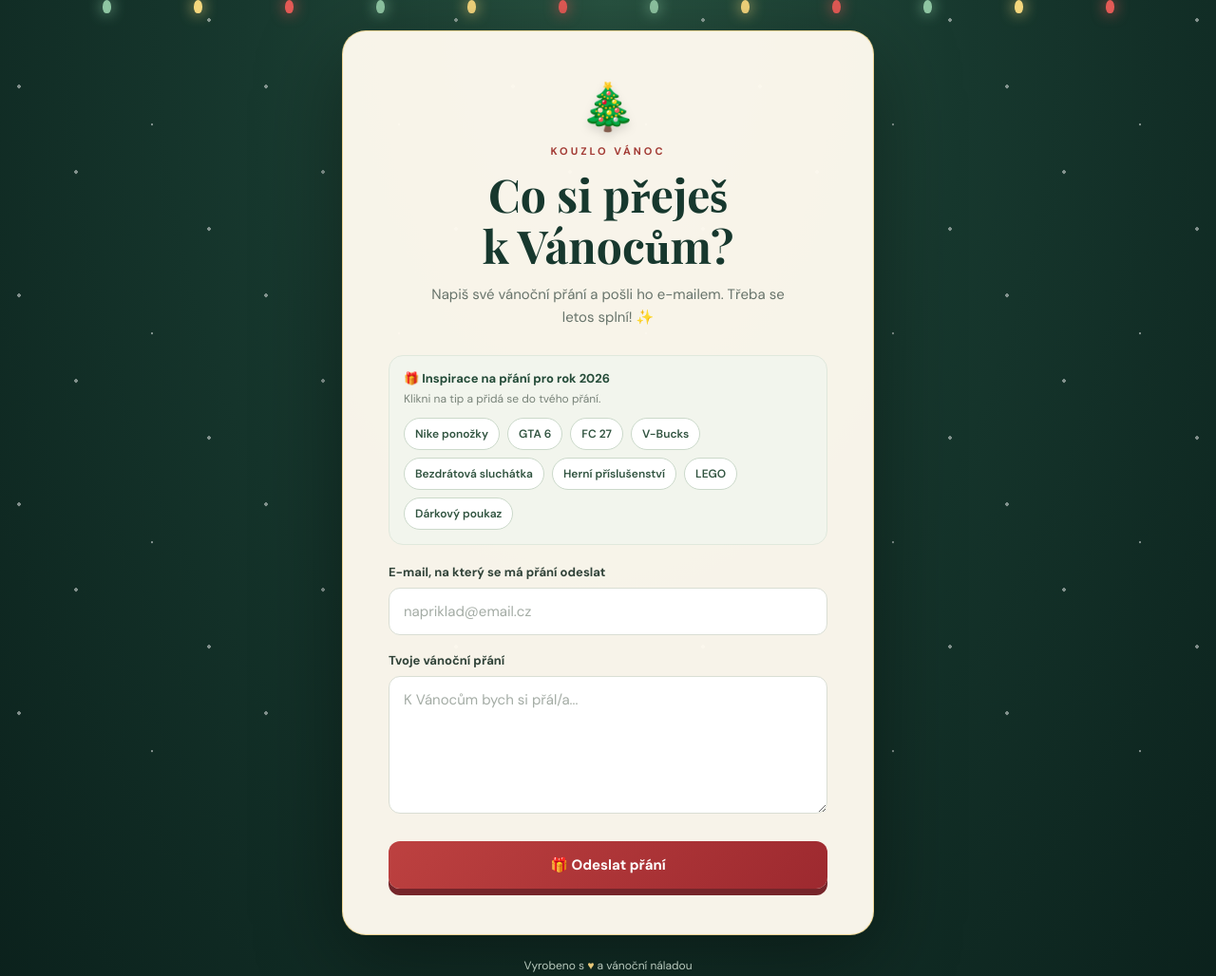
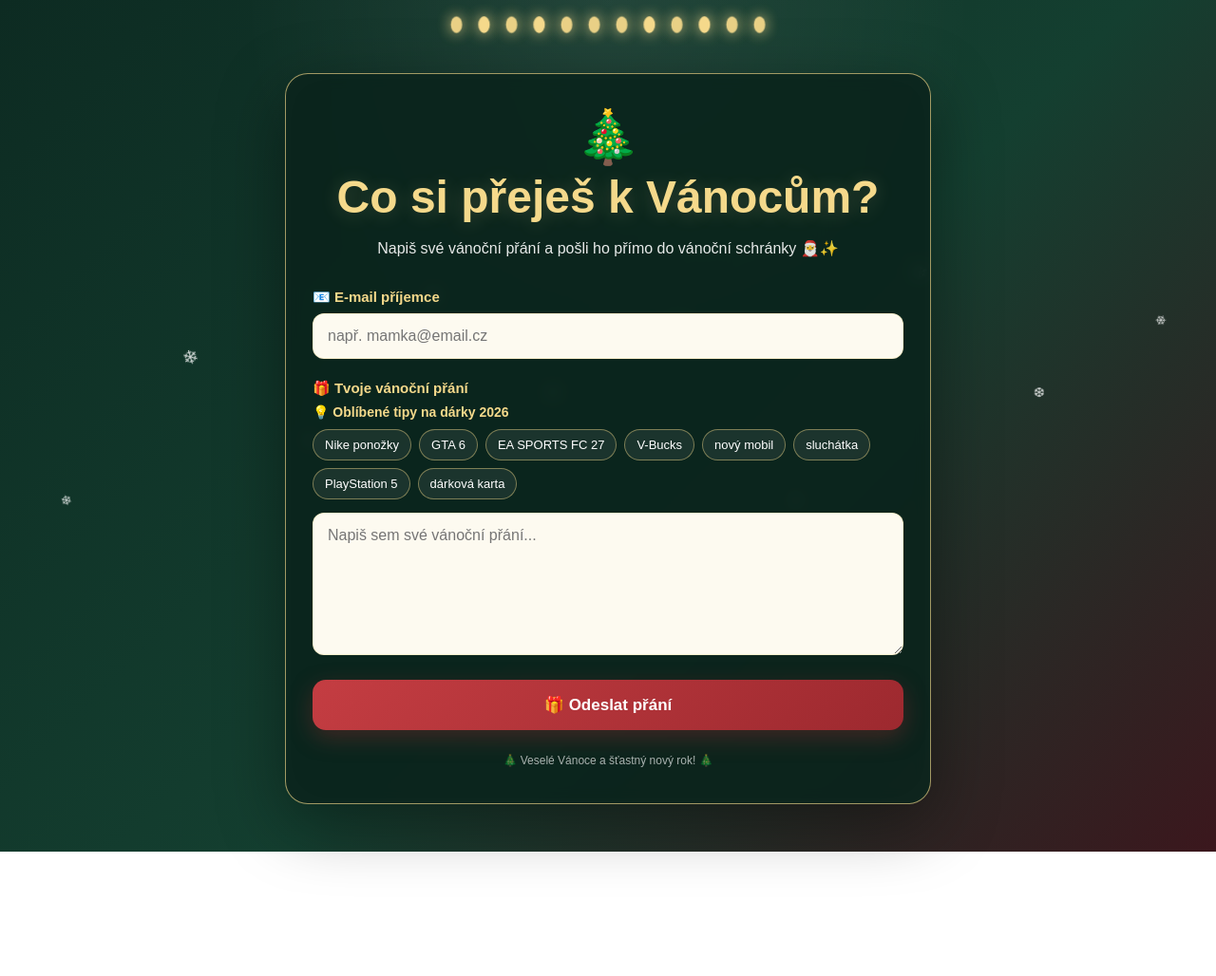
Before and after one commit to Tomi6587/Vanocni-prany, a plain HTML site: page index.html in a window 1280 px wide. Shown: the whole page at 95% size. After the commit the page ends 897 px from the top, so only its background shows below. Drawn offline with nearby package versions, Linux system fonts and the light colour scheme.

Commit message:
Refactor index.html for improved structure and styling

```diff
--- a/index.html
+++ b/index.html
@@ -3,165 +3,550 @@
 <head>
   <meta charset="UTF-8">
   <meta name="viewport" content="width=device-width, initial-scale=1.0">
-  <meta name="theme-color" content="#102b24">
+
   <title>Vánoční přání 🎄</title>
-  <link rel="preconnect" href="https://fonts.googleapis.com">
-  <link rel="preconnect" href="https://fonts.gstatic.com" crossorigin>
-  <link href="https://fonts.googleapis.com/css2?family=DM+Sans:wght@400;500;600;700&family=Playfair+Display:wght@600;700;800&display=swap" rel="stylesheet">
+
+  <!-- EmailJS -->
+  <script src="https://cdn.jsdelivr.net/npm/@emailjs/browser@4/dist/email.min.js"></script>
+
   <style>
-    :root { --green:#102b24; --green2:#183c31; --red:#b93636; --cream:#fffaf0; --gold:#e8c879; }
-    * { box-sizing:border-box }
+    * {
+      box-sizing: border-box;
+    }
+
     body {
-      margin:0; min-height:100vh; color:var(--cream); font-family:"DM Sans",sans-serif;
-      background: radial-gradient(ellipse at 50% 0%, #285341 0%, #17382e 42%, #0b211c 100%);
-      display:grid; place-items:center; padding:32px 16px; overflow-x:hidden; position:relative;
+      margin: 0;
+      min-height: 100vh;
+      font-family: Arial, Helvetica, sans-serif;
+      color: #fff;
+      background:
+        radial-gradient(circle at top, rgba(255,255,255,.08), transparent 35%),
+        linear-gradient(135deg, #0d2b22, #143f30 55%, #3b171d);
+      overflow-x: hidden;
     }
-    body::before {
-      content:""; position:fixed; inset:0; pointer-events:none; opacity:.48;
-      background-image: radial-gradient(2px 2px at 20px 30px,#fff 98%,transparent),
-        radial-gradient(2px 2px at 80px 120px,#fff 98%,transparent),
-        radial-gradient(1.5px 1.5px at 160px 70px,#fff 98%,transparent),
-        radial-gradient(2px 2px at 220px 180px,#fff 98%,transparent);
-      background-size:260px 220px; animation:snow 18s linear infinite;
+
+    /* SNÍH */
+    .snow {
+      position: fixed;
+      inset: 0;
+      pointer-events: none;
+      overflow: hidden;
+      z-index: 1;
     }
-    @keyframes snow { to { background-position:0 220px } }
-    .lights { position:fixed; top:0; left:0; right:0; display:flex; justify-content:space-around; padding:0 5%; pointer-events:none }
-    .lights span { width:9px; height:14px; border-radius:50% 50% 45% 45%; background:#f5d77d; box-shadow:0 0 15px currentColor; color:#f5d77d; margin-top:0; position:relative }
-    .lights span:nth-child(3n) { background:#e45b56;color:#e45b56 }
-    .lights span:nth-child(3n+1) { background:#8fc6a3;color:#8fc6a3 }
-    .lights span::before { content:""; position:absolute; width:1px;height:10px;background:#c5b99b;left:4px;top:-10px }
-    .card {
-      width:min(100%,560px); background:rgba(255,250,240,.97); color:#24352c;
-      border:1px solid rgba(232,200,121,.75); border-radius:25px; padding:clamp(25px,6vw,48px);
-      box-shadow:0 25px 90px #0006; position:relative; z-index:1; text-align:center;
+
+    .snow span {
+      position: absolute;
+      top: -20px;
+      color: white;
+      font-size: 14px;
+      opacity: .8;
+      animation: fall linear infinite;
     }
-    .icon { font-size:48px; margin-bottom:8px; filter:drop-shadow(0 5px 5px #0002) }
-    .eyebrow { color:#a33b35; text-transform:uppercase; letter-spacing:3px; font-size:11px; font-weight:700 }
-    h1 { font-family:"Playfair Display",serif; color:#17382e; font-size:clamp(34px,7vw,48px); line-height:1.12; margin:12px 0 }
-    .intro { color:#68746b; font-size:15px; line-height:1.6; margin:0 auto 28px; max-width:390px }
-    label { display:block; text-align:left; font-weight:700; font-size:13px; margin:18px 0 8px; color:#304238 }
-    input, textarea {
-      width:100%; border:1px solid #d9ded4; background:#fff; border-radius:12px;
-      padding:14px 15px; font:inherit; font-size:15px; color:#26372d; outline:none; transition:.2s;
+
+    .snow span:nth-child(1) { left: 5%; animation-duration: 8s; }
+    .snow span:nth-child(2) { left: 15%; animation-duration: 11s; font-size: 20px; }
+    .snow span:nth-child(3) { left: 25%; animation-duration: 9s; }
+    .snow span:nth-child(4) { left: 35%; animation-duration: 13s; font-size: 18px; }
+    .snow span:nth-child(5) { left: 45%; animation-duration: 10s; }
+    .snow span:nth-child(6) { left: 55%; animation-duration: 12s; font-size: 22px; }
+    .snow span:nth-child(7) { left: 65%; animation-duration: 8s; }
+    .snow span:nth-child(8) { left: 75%; animation-duration: 14s; font-size: 19px; }
+    .snow span:nth-child(9) { left: 85%; animation-duration: 10s; }
+    .snow span:nth-child(10) { left: 95%; animation-duration: 12s; }
+
+    @keyframes fall {
+      0% {
+        transform: translateY(-30px) rotate(0deg);
+      }
+      100% {
+        transform: translateY(110vh) rotate(360deg);
+      }
     }
-    input:focus, textarea:focus { border-color:#39745b; box-shadow:0 0 0 3px #39745b20 }
-    textarea { min-height:145px; resize:vertical }
-    input::placeholder, textarea::placeholder { color:#a4aca5 }
-    button {
-      width:100%; border:0; border-radius:12px; padding:15px 20px; margin-top:24px;
-      background:linear-gradient(135deg,#bd4140,#9d292f); color:white; font:700 15px "DM Sans",sans-serif;
-      cursor:pointer; box-shadow:0 7px 0 #76252a; transition:transform .15s,filter .15s;
+
+    /* SVĚTÝLKA */
+    .lights {
+      position: relative;
+      z-index: 5;
+      display: flex;
+      justify-content: center;
+      gap: 18px;
+      padding: 18px 10px 8px;
     }
-    button:hover { filter:brightness(1.08); transform:translateY(-1px) }
-    button:active { transform:translateY(3px); box-shadow:0 4px 0 #76252a }
-    button:disabled { opacity:.65; cursor:wait; transform:none }
-    .suggestions { text-align:left; background:#f2f5ed; border:1px solid #e0e8dc; border-radius:15px; padding:15px; margin:0 0 20px }
-    .suggestions-heading { color:#244b38; font-weight:700; font-size:13px }
-    .suggestions-note { color:#788379; font-size:12px; margin:5px 0 12px }
-    .chips { display:flex; flex-wrap:wrap; gap:8px }
-    .chip { width:auto; margin:0; padding:8px 11px; border:1px solid #cbd9ca; border-radius:999px; background:#fff; color:#315440; box-shadow:none; font:600 12px "DM Sans",sans-serif }
-    .chip:hover { background:#e5efe3; filter:none; transform:translateY(-1px) }
-    .message { display:none; margin-top:18px; border-radius:12px; padding:14px; font-size:14px; line-height:1.5 }
-    .message.success { display:block; background:#e6f4e9; color:#245c36 }
-    .message.error { display:block; background:#fbe9e7; color:#96352e }
-    .footer { color:#b8c9bd; font-size:12px; margin-top:24px; position:relative; z-index:1; text-align:center }
-    .footer span { color:var(--gold) }
-    .hp { position:absolute; left:-5000px; }
+
+    .bulb {
+      width: 11px;
+      height: 16px;
+      border-radius: 50%;
+      background: #f5d98b;
+      box-shadow: 0 0 14px #f5d98b;
+      animation: blink 1.5s infinite alternate;
+    }
+
+    .bulb:nth-child(2n) {
+      animation-delay: .5s;
+    }
+
+    .bulb:nth-child(3n) {
+      animation-delay: 1s;
+    }
+
+    @keyframes blink {
+      from {
+        opacity: .35;
+        transform: scale(.9);
+      }
+      to {
+        opacity: 1;
+        transform: scale(1.1);
+      }
+    }
+
+    /* HLAVNÍ */
+    .container {
+      position: relative;
+      z-index: 2;
+      width: min(92%, 680px);
+      margin: 35px auto 50px;
+      padding: 34px 28px 38px;
+      background: rgba(10, 36, 28, .91);
+      border: 1px solid rgba(245, 217, 139, .65);
+      border-radius: 24px;
+      box-shadow:
+        0 20px 70px rgba(0, 0, 0, .4),
+        inset 0 0 40px rgba(255, 255, 255, .02);
+      backdrop-filter: blur(8px);
+    }
+
+    .tree {
+      text-align: center;
+      font-size: 55px;
+      margin-bottom: 5px;
+    }
+
+    h1 {
+      text-align: center;
+      margin: 0;
+      color: #f5d98b;
+      font-size: clamp(30px, 7vw, 48px);
+      line-height: 1.1;
+      text-shadow: 0 2px 20px rgba(245, 217, 139, .2);
+    }
+
+    .subtitle {
+      text-align: center;
+      color: #fff;
+      opacity: .9;
+      font-size: 16px;
+      margin: 14px 0 30px;
+      line-height: 1.6;
+    }
+
+    label {
+      display: block;
+      margin: 0 0 8px;
+      color: #f5d98b;
+      font-weight: bold;
+      font-size: 15px;
+    }
+
+    input,
+    textarea {
+      width: 100%;
+      border: 1px solid rgba(245, 217, 139, .35);
+      border-radius: 12px;
+      background: #fdfaf0;
+      color: #26382e;
+      padding: 14px 15px;
+      font-size: 16px;
+      font-family: inherit;
+      outline: none;
+      transition: .2s;
+    }
+
+    input:focus,
+    textarea:focus {
+      border-color: #f5d98b;
+      box-shadow: 0 0 0 3px rgba(245, 217, 139, .12);
+    }
+
+    textarea {
+      min-height: 150px;
+      resize: vertical;
+    }
+
+    .field {
+      margin-bottom: 22px;
+    }
+
+    /* TIPY */
+    .suggestions-title {
+      color: #f5d98b;
+      font-size: 14px;
+      font-weight: bold;
+      margin-bottom: 10px;
+    }
+
+    .suggestions {
+      display: flex;
+      flex-wrap: wrap;
+      gap: 8px;
+      margin-bottom: 14px;
+    }
+
+    .chip {
+      border: 1px solid rgba(245, 217, 139, .45);
+      background: rgba(255,255,255,.07);
+      color: #fff;
+      border-radius: 999px;
+      padding: 8px 12px;
+      cursor: pointer;
+      font-size: 13px;
+      transition: .2s;
+    }
+
+    .chip:hover {
+      background: #f5d98b;
+      color: #173c30;
+      transform: translateY(-1px);
+    }
+
+    /* TLAČÍTKO */
+    button[type="submit"] {
+      width: 100%;
+      border: 0;
+      border-radius: 14px;
+      padding: 16px 20px;
+      background: linear-gradient(135deg, #c43d42, #9d292f);
+      color: white;
+      font-size: 17px;
+      font-weight: bold;
+      cursor: pointer;
+      box-shadow: 0 8px 25px rgba(164, 43, 49, .35);
+      transition: .2s;
+    }
+
+    button[type="submit"]:hover {
+      transform: translateY(-2px);
+      box-shadow: 0 12px 30px rgba(164, 43, 49, .5);
+    }
+
+    button[type="submit"]:disabled {
+      opacity: .6;
+      cursor: wait;
+      transform: none;
+    }
+
+    /* ZPRÁVA */
+    .message {
+      display: none;
+      margin-top: 20px;
+      padding: 16px;
+      border-radius: 12px;
+      text-align: center;
+      font-weight: bold;
+      line-height: 1.5;
+    }
+
+    .success {
+      display: block;
+      background: rgba(49, 137, 87, .2);
+      border: 1px solid rgba(100, 220, 150, .5);
+      color: #d9ffe5;
+    }
+
+    .error {
+      display: block;
+      background: rgba(180, 45, 45, .2);
+      border: 1px solid rgba(255, 120, 120, .5);
+      color: #ffdede;
+    }
+
+    .footer {
+      text-align: center;
+      margin-top: 25px;
+      color: rgba(255,255,255,.65);
+      font-size: 12px;
+    }
+
+    /* MOBIL */
+    @media (max-width: 600px) {
+      .container {
+        width: 94%;
+        margin-top: 22px;
+        padding: 27px 18px 30px;
+        border-radius: 20px;
+      }
+
+      .lights {
+        gap: 12px;
+      }
+
+      .bulb {
+        width: 9px;
+        height: 13px;
+      }
+
+      .tree {
+        font-size: 46px;
+      }
+
+      h1 {
+        font-size: 31px;
+      }
+
+      .subtitle {
+        font-size: 14px;
+      }
+
+      .chip {
+        font-size: 12px;
+        padding: 8px 10px;
+      }
+
+      input,
+      textarea {
+        font-size: 16px;
+      }
+    }
   </style>
 </head>
+
 <body>
-  <div class="lights" aria-hidden="true">
-    <span></span><span></span><span></span><span></span><span></span><span></span><span></span><span></span><span></span><span></span><span></span><span></span>
+
+  <!-- SNÍH -->
+  <div class="snow">
+    <span>❄</span>
+    <span>❄</span>
+    <span>❅</span>
+    <span>❄</span>
+    <span>❆</span>
+    <span>❄</span>
+    <span>❅</span>
+    <span>❄</span>
+    <span>❆</span>
+    <span>❄</span>
   </div>
-  <main class="card">
-    <div class="icon" aria-hidden="true">🎄</div>
-    <div class="eyebrow">Kouzlo Vánoc</div>
-    <h1>Co si přeješ<br>k Vánocům?</h1>
-    <p class="intro">Napiš své vánoční přání a pošli ho e-mailem. Třeba se letos splní! ✨</p>
 
-    <section class="suggestions" aria-label="Tipy na vánoční dárky">
-      <div class="suggestions-heading">🎁 Inspirace na přání pro rok 2026</div>
-      <p class="suggestions-note">Klikni na tip a přidá se do tvého přání.</p>
-      <div class="chips">
-        <button class="chip" type="button" data-wish="Nike ponožky">Nike ponožky</button>
-        <button class="chip" type="button" data-wish="GTA 6">GTA 6</button>
-        <button class="chip" type="button" data-wish="EA SPORTS FC 27">FC 27</button>
-        <button class="chip" type="button" data-wish="V-Bucks">V-Bucks</button>
-        <button class="chip" type="button" data-wish="Bezdrátová sluchátka">Bezdrátová sluchátka</button>
-        <button class="chip" type="button" data-wish="Herní příslušenství">Herní příslušenství</button>
-        <button class="chip" type="button" data-wish="LEGO">LEGO</button>
-        <button class="chip" type="button" data-wish="Dárkový poukaz">Dárkový poukaz</button>
-      </div>
-    </section>
+  <!-- SVĚTÝLKA -->
+  <div class="lights">
+    <div class="bulb"></div>
+    <div class="bulb"></div>
+    <div class="bulb"></div>
+    <div class="bulb"></div>
+    <div class="bulb"></div>
+    <div class="bulb"></div>
+    <div class="bulb"></div>
+    <div class="bulb"></div>
+    <div class="bulb"></div>
+    <div class="bulb"></div>
+    <div class="bulb"></div>
+    <div class="bulb"></div>
+  </div>
+
+  <main class="container">
+
+    <div class="tree">🎄</div>
+
+    <h1>Co si přeješ k Vánocům?</h1>
+
+    <p class="subtitle">
+      Napiš své vánoční přání a pošli ho přímo do vánoční schránky 🎅✨
+    </p>
 
     <form id="wishForm">
-      <label for="email">E-mail, na který se má přání odeslat</label>
-      <input id="email" name="email" type="email" placeholder="napriklad@email.cz" autocomplete="email" required>
-      <label for="wish">Tvoje vánoční přání</label>
-      <textarea id="wish" name="wish" placeholder="K Vánocům bych si přál/a..." maxlength="5000" required></textarea>
-      <div class="hp" aria-hidden="true">
-        <label for="website">Nevyplňujte</label>
-        <input id="website" name="website" tabindex="-1" autocomplete="off">
+
+      <!-- EMAIL -->
+      <div class="field">
+        <label for="email">📧 E-mail příjemce</label>
+
+        <input
+          type="email"
+          id="email"
+          name="email"
+          placeholder="např. mamka@email.cz"
+          required
+        >
       </div>
-      <button id="submitBtn" type="submit">🎁 Odeslat přání</button>
-      <div id="message" class="message" role="status" aria-live="polite"></div>
+
+      <!-- PŘÁNÍ -->
+      <div class="field">
+
+        <label for="wish">🎁 Tvoje vánoční přání</label>
+
+        <div class="suggestions-title">
+          💡 Oblíbené tipy na dárky 2026
+        </div>
+
+        <div class="suggestions">
+
+          <button type="button" class="chip" data-wish="Nike ponožky">
+            Nike ponožky
+          </button>
+
+          <button type="button" class="chip" data-wish="GTA 6">
+            GTA 6
+          </button>
+
+          <button type="button" class="chip" data-wish="EA SPORTS FC 27">
+            EA SPORTS FC 27
+          </button>
+
+          <button type="button" class="chip" data-wish="V-Bucks">
+            V-Bucks
+          </button>
+
+          <button type="button" class="chip" data-wish="nový mobil">
+            nový mobil
+          </button>
+
+          <button type="button" class="chip" data-wish="sluchátka">
+            sluchátka
+          </button>
+
+          <button type="button" class="chip" data-wish="PlayStation 5">
+            PlayStation 5
+          </button>
+
+          <button type="button" class="chip" data-wish="dárková karta">
+            dárková karta
+          </button>
+
+        </div>
+
+        <textarea
+          id="wish"
+          name="wish"
+          placeholder="Napiš sem své vánoční přání..."
+          required
+        ></textarea>
+
+      </div>
+
+      <button type="submit" id="sendButton">
+        🎁 Odeslat přání
+      </button>
+
+      <div id="message" class="message"></div>
+
     </form>
+
+    <div class="footer">
+      🎄 Veselé Vánoce a šťastný nový rok! 🎄
+    </div>
+
   </main>
-  <div class="footer">Vyrobeno s <span>♥</span> a vánoční náladou</div>
 
   <script>
-    const form = document.getElementById('wishForm');
-    const button = document.getElementById('submitBtn');
-    const message = document.getElementById('message');
-    const wishField = document.getElementById('wish');
+    /*
+      EMAILJS NASTAVENÍ
+    */
 
-    document.querySelectorAll('.chip').forEach((chip) => {
-      chip.addEventListener('click', () => {
-        const suggestion = chip.dataset.wish;
-        const current = wishField.value.trim();
-        const entries = current ? current.split(/,\\s*|\\n/).map(item => item.trim()) : [];
-        if (!entries.includes(suggestion)) {
-          wishField.value = current ? `${current}, ${suggestion}` : suggestion;
-        }
-        wishField.focus();
-      });
+    emailjs.init({
+      publicKey: "jIUojnByTUucVMEws"
     });
 
-    form.addEventListener('submit', async (event) => {
+
+    /*
+      TIPY NA DÁRKY
+    */
+
+    const wishTextarea = document.getElementById("wish");
+
+    document.querySelectorAll(".chip").forEach(chip => {
+
+      chip.addEventListener("click", () => {
+
+        const text = chip.dataset.wish;
+
+        if (wishTextarea.value.trim() === "") {
+          wishTextarea.value = text;
+        } else {
+          wishTextarea.value += ", " + text;
+        }
+
+        wishTextarea.focus();
+      });
+
+    });
+
+
+    /*
+      ODESLÁNÍ PŘÁNÍ
+    */
+
+    const form = document.getElementById("wishForm");
+    const message = document.getElementById("message");
+    const sendButton = document.getElementById("sendButton");
+
+    form.addEventListener("submit", async function(event) {
+
       event.preventDefault();
-      message.className = 'message';
-      message.textContent = '';
 
-      const email = document.getElementById('email').value.trim();
-      const wish = document.getElementById('wish').value.trim();
-      if (!email || !wish) return;
+      const email = document.getElementById("email").value.trim();
+      const wish = document.getElementById("wish").value.trim();
 
-      button.disabled = true;
-      button.textContent = 'Odesílám...';
+      if (!email || !wish) {
+        showMessage(
+          "❌ Vyplň prosím e-mail a vánoční přání.",
+          "error"
+        );
+        return;
+      }
+
+      sendButton.disabled = true;
+      sendButton.textContent = "🎅 Odesílám přání...";
+
+      message.className = "message";
+      message.textContent = "";
 
       try {
-        const response = await fetch('/.netlify/functions/send-wish', {
-          method: 'POST',
-          headers: { 'Content-Type': 'application/json' },
-          body: JSON.stringify({
-            email,
-            wish,
-            website: document.getElementById('website').value
-          })
-        });
-        const result = await response.json().catch(() => ({}));
-        if (!response.ok) throw new Error(result.error || 'E-mail se nepodařilo odeslat. Zkus to prosím znovu.');
-        message.className = 'message success';
-        message.textContent = '🎄 Přání bylo úspěšně odesláno! Krásné Vánoce!';
+
+        await emailjs.send(
+          "service_dxwiiqi",
+          "template_u5b5cey",
+          {
+            to_email: email,
+            wish: wish
+          }
+        );
+
+        showMessage(
+          "🎄 Přání bylo úspěšně odesláno! Krásné Vánoce! 🎁",
+          "success"
+        );
+
         form.reset();
+
       } catch (error) {
-        message.className = 'message error';
-        message.textContent = error.message || 'Něco se nepovedlo. Zkus to prosím znovu.';
+
+        console.error("EmailJS chyba:", error);
+
+        showMessage(
+          "❌ Přání se nepodařilo odeslat. Zkontroluj prosím nastavení EmailJS.",
+          "error"
+        );
+
       } finally {
-        button.disabled = false;
-        button.textContent = '🎁 Odeslat přání';
+
+        sendButton.disabled = false;
+        sendButton.textContent = "🎁 Odeslat přání";
+
       }
+
     });
+
+
+    /*
+      ZOBRAZENÍ ZPRÁVY
+    */
+
+    function showMessage(text, type) {
+
+      message.textContent = text;
+      message.className = "message " + type;
+
+    }
   </script>
+
 </body>
 </html>
```
